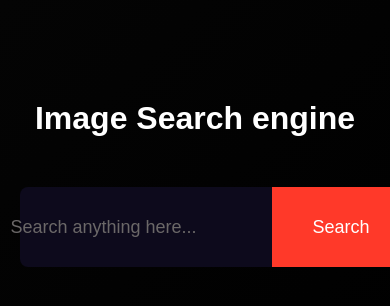
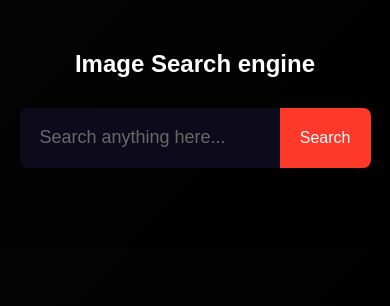
Before and after one commit to brainiac1010/Image-Search-engine, a plain HTML site: page index.html in a window 390 px wide. Drawn offline with Linux system fonts and the light colour scheme.

Commit message:
responsive update

```diff
--- a/style.css
+++ b/style.css
@@ -91,3 +91,36 @@ form button {
     object-fit: cover;
     border: 5px;
 }
+
+/* Media Queries for Poco M5 */
+@media (max-width: 1080px) {
+    h1 {
+        font-size: 1.5rem;
+        margin: 50px auto 30px;
+    }
+
+    form {
+        height: 60px;
+    }
+
+    form input {
+        font-size: 16px;
+        padding: 0 20px;
+    }
+
+    form button {
+        padding: 0 20px;
+        font-size: 16px;
+    }
+
+    #search-result {
+        width: 90%;
+        margin: 50px auto 30px;
+        grid-template-columns: 1fr;
+        grid-gap: 20px;
+    }
+
+    #search-result img {
+        height: 200px;
+    }
+}
```
